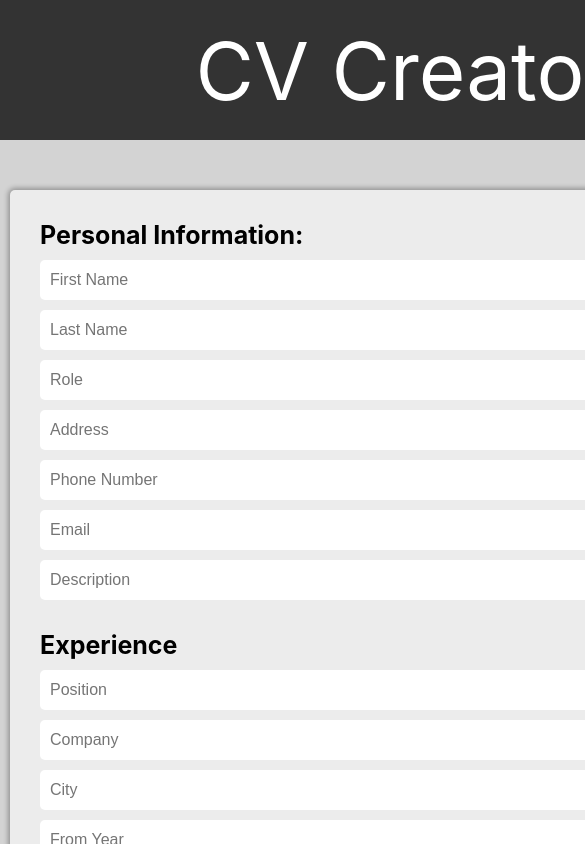
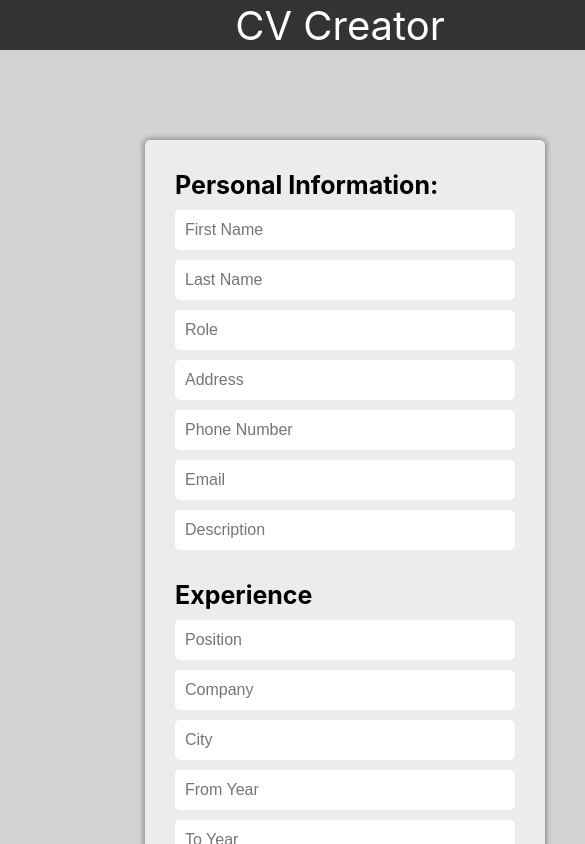
Before and after one commit to Pafestivo/cv-react, a React (Create React App) app: page / in a window 390 px wide. Shown: the top 844 px of the page, 585 px wide, since content can reach past the window. Built offline with nearby package versions, Linux system fonts and the light colour scheme.

Commit message:
Fixed responsive issue

```diff
--- a/src/components/Main.js
+++ b/src/components/Main.js
@@ -1,6 +1,5 @@
 import React, { Component } from "react";
-import '../styles/main.css'
-import '../styles/media-queries.css'
+import '../styles/main.css';
 import FormContainer from "./form/FormContainer";
 import PrevContainer from "./preview/PrevContainer";
 import emptyCV from "./utility/EmptyCV";
--- a/src/index.js
+++ b/src/index.js
@@ -2,6 +2,7 @@ import React from 'react';
 import ReactDOM from 'react-dom/client';
 import './styles/index.css';
 import App from './App';
+import './styles/media-queries.css';
 
 const root = ReactDOM.createRoot(document.getElementById('root'));
 root.render(
--- a/src/styles/form/form-styles.css
+++ b/src/styles/form/form-styles.css
@@ -4,7 +4,8 @@
   background-color: rgb(236, 236, 236);
   border-radius: 5px;
   padding: 30px;
-  width: 800px;
+  max-width: 800px;
+  width: 100%;
   height: max-content;
   box-shadow: 0 0 5px 2px rgba(0, 0, 0, 0.3);
 }
--- a/src/styles/media-queries.css
+++ b/src/styles/media-queries.css
@@ -1,10 +1,8 @@
 @media only screen and (max-width: 1640px) {
   .main-container {
-    display: flex;
     flex-direction: column;
     align-items: center;
-    margin-top: 50px;
-    padding-left: 10px;
+    justify-content: flex-start;
     row-gap: 50px;
   }
 
@@ -15,11 +13,24 @@
 
 @media only screen and (max-width: 900px) {
   .form-container {
-    width: 400px;
+    max-width: 400px;
   }
 
   button {
     font-size: 20px;
     height: 40px;
   }
+
+  .header {
+    height: 50px;
+  }
+
+  .page-title {
+    font-size: 40px;
+    color: white;
+  }
+
+  .main-container {
+    margin-top: 0;
+  }
 }
--- a/src/styles/preview/preview-styles.css
+++ b/src/styles/preview/preview-styles.css
@@ -5,7 +5,8 @@
   background-color: rgb(236, 236, 236);
   word-break: break-all;
   border-radius: 5px;
-  width: 800px;
+  max-width: 800px;
+  width: 100%;
   min-height: 800px;
   margin-bottom: 50px;
   height: max-content;
```
